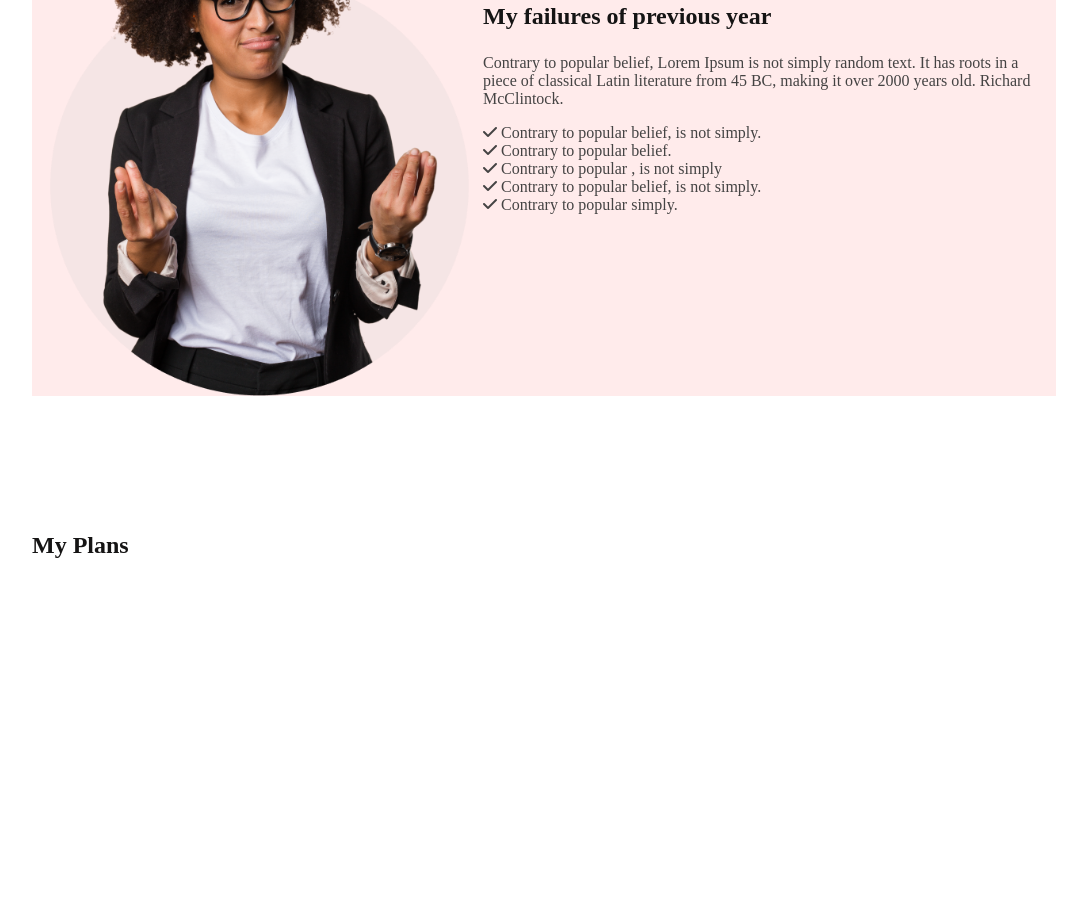
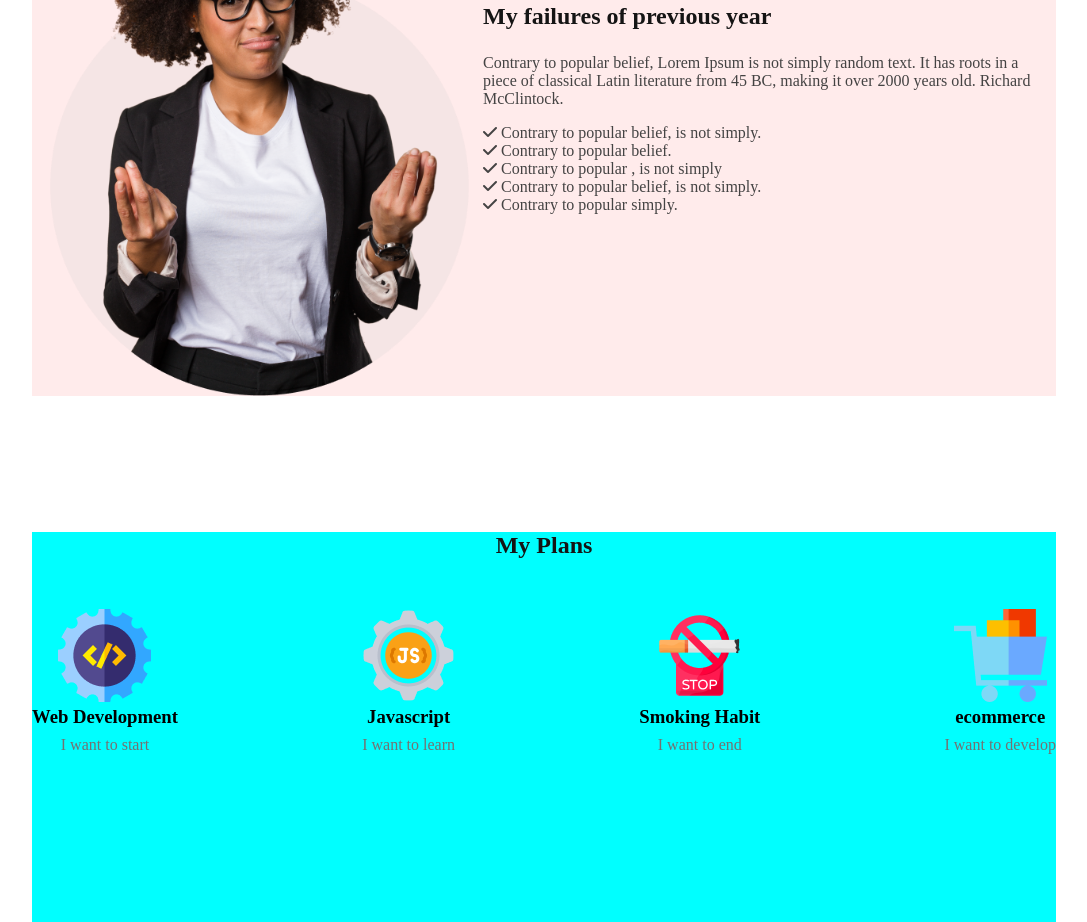
Before and after one commit to SojibAhmed114/portfolio-design-one-solve, a plain HTML site: page index.html in a window 1280 px wide. Shown: the part 1144-2066 px from the top of the page, without its empty margins (96-1183 px from the left). Before the commit the page ends 1799 px from the top, so only its background shows below. Drawn offline with Linux system fonts and the light colour scheme.

Commit message:
last section

```diff
--- a/index.html
+++ b/index.html
@@ -34,28 +34,33 @@
 <!-- section number two -->
         <section class="sectionTwo-contariner">
             <h2 class="mainarticle-one-title two-titel">My Plans</h2>
+
             <article class="two-skills-contrainer">
                 <article class="contariner-box">
-                    <img src="" alt="">
-                    <h3></h3>
-                    <p></p>
+                    <img src="./images/icons/web.png" alt="web">
+                    <h3>Web Development</h3>
+                    <p class="skills-discrip">I want to start</p>
                 </article>
                 <article class="contariner-box">
-                    <img src="" alt="">
-                    <h3></h3>
-                    <p></p>
+                    <img src="./images/icons/js.png" alt="javascript">
+                    <h3>Javascript</h3>
+                    <p class="skills-discrip">I want to learn</p>
                 </article>
                 <article class="contariner-box">
-                    <img src="" alt="">
-                    <h3></h3>
-                    <p></p>
+                    <img src="./images/icons/smoke.png" alt="smoke">
+                    <h3>Smoking Habit</h3>
+                    <p class="skills-discrip">I want to end</p>
                 </article>
                 <article class="contariner-box">
-                    <img src="" alt="">
-                    <h3></h3>
-                    <p></p>
+                    <img src="./images/icons/ecom.png" alt="ecomnarce">
+                    <h3>ecommerce</h3>
+                    <p class="skills-discrip">I want to develop</p>
                 </article>
             </article>
+
+            <section>
+                <img src="" alt="">
+            </section>
 
         </section>
     </main>
--- a/style.css
+++ b/style.css
@@ -67,3 +67,21 @@ main{
 }
 
 /* main section two design */
+.sectionTwo-contariner{
+    background-color: aqua;
+}
+
+.two-titel{
+    margin-bottom: 50px;
+    text-align: center;
+}
+.two-skills-contrainer{
+    display: flex;
+    justify-content: space-between;
+    padding-bottom: 150px;
+    text-align: center;
+}
+.skills-discrip{
+    color: #737272;
+    padding-top: 8px;
+}
```
